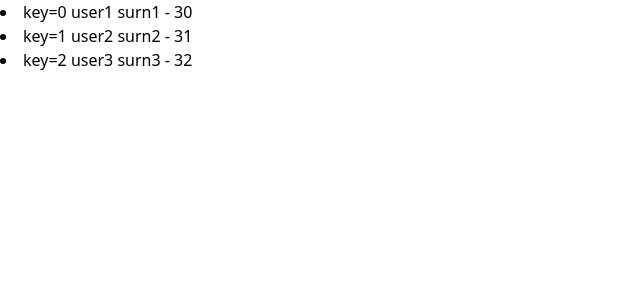
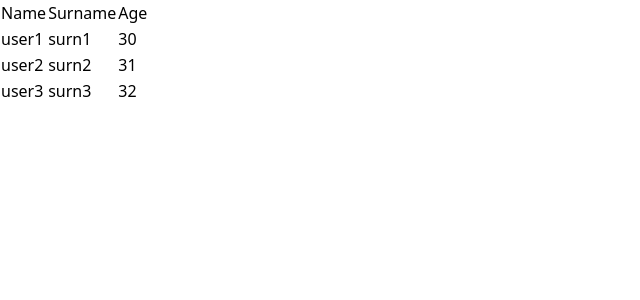
Before and after one commit to nastiko/react-theory, a React (Create React App) app: page / in a window 1280 px wide. Shown: the top 300 px of the page, without its empty margins (0-640 px from the left). Built offline with nearby package versions, Linux system fonts and the light colour scheme; the HTML template or start-up script is replaced by a standard one.

Commit message:
practise: created table

```diff
--- a/src/App.js
+++ b/src/App.js
@@ -2,20 +2,35 @@ import React from 'react';
 
 function App() {
     const users = [
-        {name: 'user1', surn: 'surn1', age: 30},
-        {name: 'user2', surn: 'surn2', age: 31},
-        {name: 'user3', surn: 'surn3', age: 32},
+        {id: 1, name: 'user1', surname: 'surn1', age: 30},
+        {id: 2, name: 'user2', surname: 'surn2', age: 31},
+        {id: 3, name: 'user3', surname: 'surn3', age: 32},
     ];
 
-    const result = users.map((user, index) => {
-        return <li> key={index} {user.name} {user.surn} - {user.age} </li>
+    const result = users.map((user) => {
+        return <tr key={user.id}>
+            <td>{user.name}</td>
+            <td>{user.surname}</td>
+            <td>{user.age}</td>
+        </tr>
     })
 
 
 
     return (
         <>
-            <div>{result}</div>
+            <table>
+                <thead>
+                <tr>
+                    <td>Name</td>
+                    <td>Surname</td>
+                    <td>Age</td>
+                </tr>
+                </thead>
+                <tbody>
+                {result}
+                </tbody>
+            </table>
         </>
     );
 }
```
